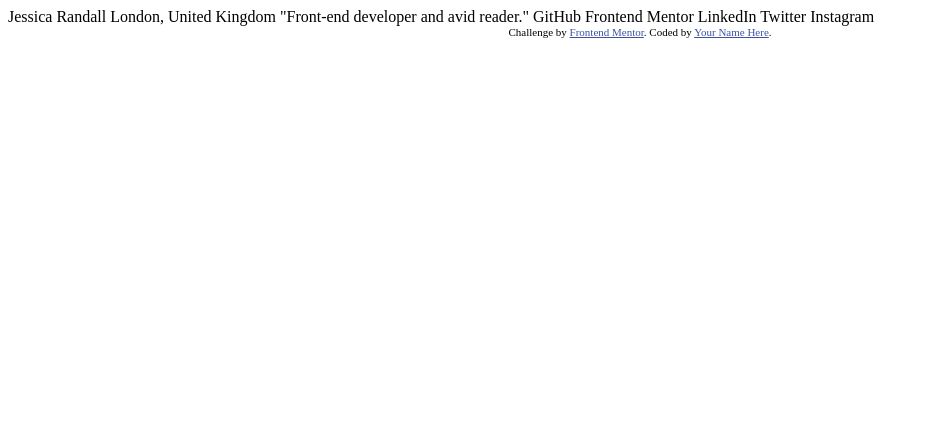
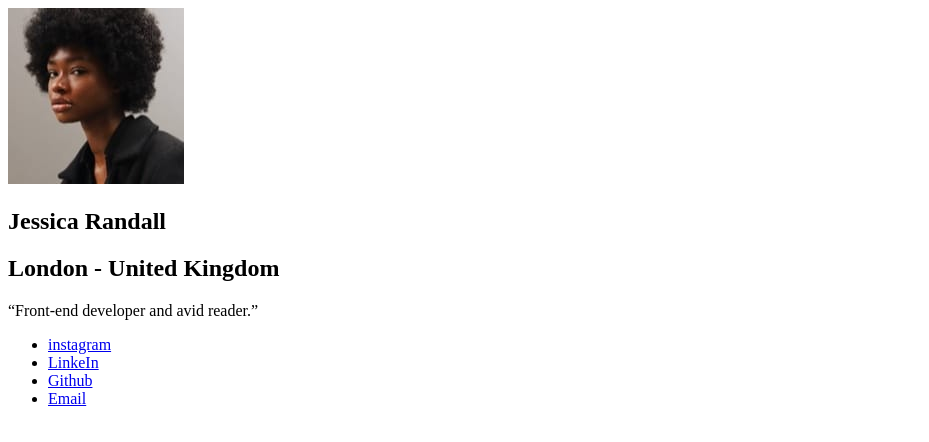
Before and after one commit to nascimentoguga64-hash/social-links-profile, a plain HTML site: page index.html in a window 1280 px wide. Shown: the whole page, without its empty margins (0-929 px from the left). Drawn offline with Linux system fonts and the light colour scheme.

Commit message:
cria estrutura semantica

```diff
--- a/index.html
+++ b/index.html
@@ -1,5 +1,5 @@
 <!DOCTYPE html>
-<html lang="en">
+<html lang="pt-br">
 <head>
   <meta charset="UTF-8">
   <meta name="viewport" content="width=device-width, initial-scale=1.0"> <!-- displays site properly based on user's device -->
@@ -7,28 +7,30 @@
   <link rel="icon" type="image/png" sizes="32x32" href="./assets/images/favicon-32x32.png">
 
   <title>Frontend Mentor | Social links profile</title>
-
-  <!-- Feel free to remove these styles or customise in your own stylesheet 👍 -->
-  <style>
-    .attribution { font-size: 11px; text-align: center; }
-    .attribution a { color: hsl(228, 45%, 44%); }
-  </style>
 </head>
 <body>
+  <main>
+    <section>
+      <img src="assets/images/avatar-jessica.jpeg" alt="foto de perfil de jessica">
+      <h1>Jessica Randall</h1>
+      <h2>London - United Kingdom</h2>
+      <p><q>Front-end developer and avid reader.</q></p>
 
-  Jessica Randall
-  London, United Kingdom
-  "Front-end developer and avid reader."
+      <nav>
+      <ul>
 
-  GitHub
-  Frontend Mentor
-  LinkedIn
-  Twitter
-  Instagram
+          <li><a href="https://www.instagram.com/guh_croches?igsh=MTV5Zm51bDd2emtkOQ==" target="_blank">instagram</a></li>
+          <li><a href="https://www.linkedin.com/in/gustavo-gon%C3%A7alves-20b173314?utm_source=share&utm_campaign=share_via&utm_content=profile&utm_medium=android_app" target="_blank">LinkeIn</a></li>
+          <li><a href="https://github.com/nascimentoguga64-hash" target="_blank">Github</a></li>
+          <li><a href="nascimentoguga64@gmail.com" target="_blank">Email</a></li>
 
-  <div class="attribution">
-    Challenge by <a href="https://www.frontendmentor.io?ref=challenge" target="_blank">Frontend Mentor</a>.
-    Coded by <a href="#">Your Name Here</a>.
-  </div>
+      </ul>
+       </nav>
+    </section>
+  </main>
+
+
+
+
 </body>
 </html>
```
